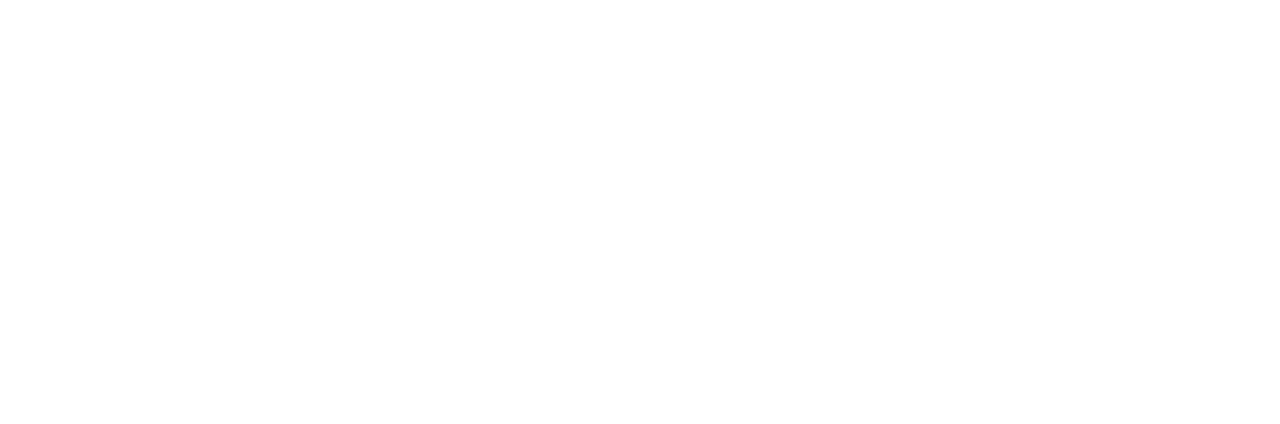
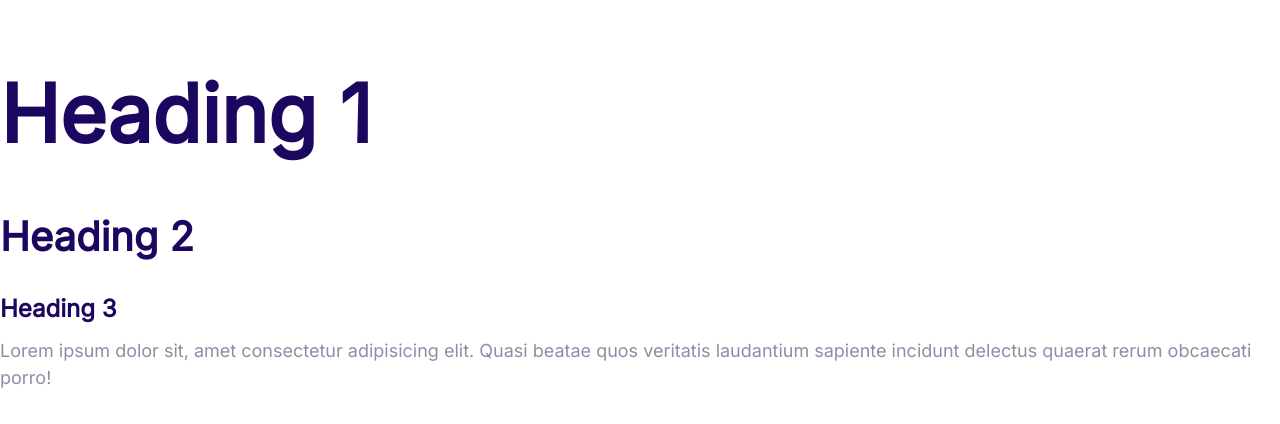
Before and after one commit to TwobyOne/Uchiha, a plain HTML site: page index.html in a window 1280 px wide. Drawn offline with Linux system fonts and the light colour scheme.

Commit message:
Define the styles for the fonts.

```diff
--- a/CSS/styles.css
+++ b/CSS/styles.css
@@ -5,3 +5,55 @@
     --color-headings: #1b0760;
     --color-body: #918ca4;
 }
+
+html {
+    font-size: 62.5%;
+}
+
+body {
+    font-family: Inter,Arial, Helvetica, sans-serif;
+    font-size: 2.4rem;
+    line-height: 1.5;
+    color: var(--color-body);
+}
+
+h1,
+h2,
+h3 {
+    color: var(--color-headings);
+    margin-bottom: 1rem;
+}
+
+h1 {
+    font-size: 7rem;
+}
+
+h2 {
+    font-size: 4rem;
+}
+
+h3 {
+    font-size: 3rem;
+}
+
+p {
+    margin-top: 0;
+}
+
+@media screen and (min-width: 1024px){
+    body {
+        font-size: 1.8rem;
+    }
+
+    h1 {
+        font-size: 8rem;
+    }
+
+    h2 {
+        font-size: 4rem;
+    }
+
+    h3 {
+        font-size: 2.4rem;
+    }
+}
--- a/index.html
+++ b/index.html
@@ -1,13 +1,26 @@
 <!DOCTYPE html>
 <html lang="en">
-<head>
-    <meta charset="UTF-8">
-    <meta name="viewport" content="width=device-width, initial-scale=1.0">
+  <head>
+    <meta charset="UTF-8" />
+    <meta name="viewport" content="width=device-width, initial-scale=1.0" />
     <title>Document</title>
-    <link rel="stylesheet" href="CSS/normalize.css">
-    <link rel="stylesheet" href="CSS/styles.css">
-</head>
-<body>
-
-</body>
+    <link rel="preconnect" href="https://fonts.googleapis.com" />
+    <link rel="preconnect" href="https://fonts.gstatic.com" crossorigin />
+    <link
+      href="https://fonts.googleapis.com/css2?family=Inter:wght400;700&&display=swap"
+      rel="stylesheet"
+    />
+    <link rel="stylesheet" href="CSS/normalize.css" />
+    <link rel="stylesheet" href="CSS/styles.css" />
+  </head>
+  <body>
+    <h1>Heading 1</h1>
+    <h2>Heading 2</h2>
+    <h3>Heading 3</h3>
+    <p>
+      Lorem ipsum dolor sit, amet consectetur adipisicing elit. Quasi beatae
+      quos veritatis laudantium sapiente incidunt delectus quaerat rerum
+      obcaecati porro!
+     </p>
+  </body>
 </html>
```
